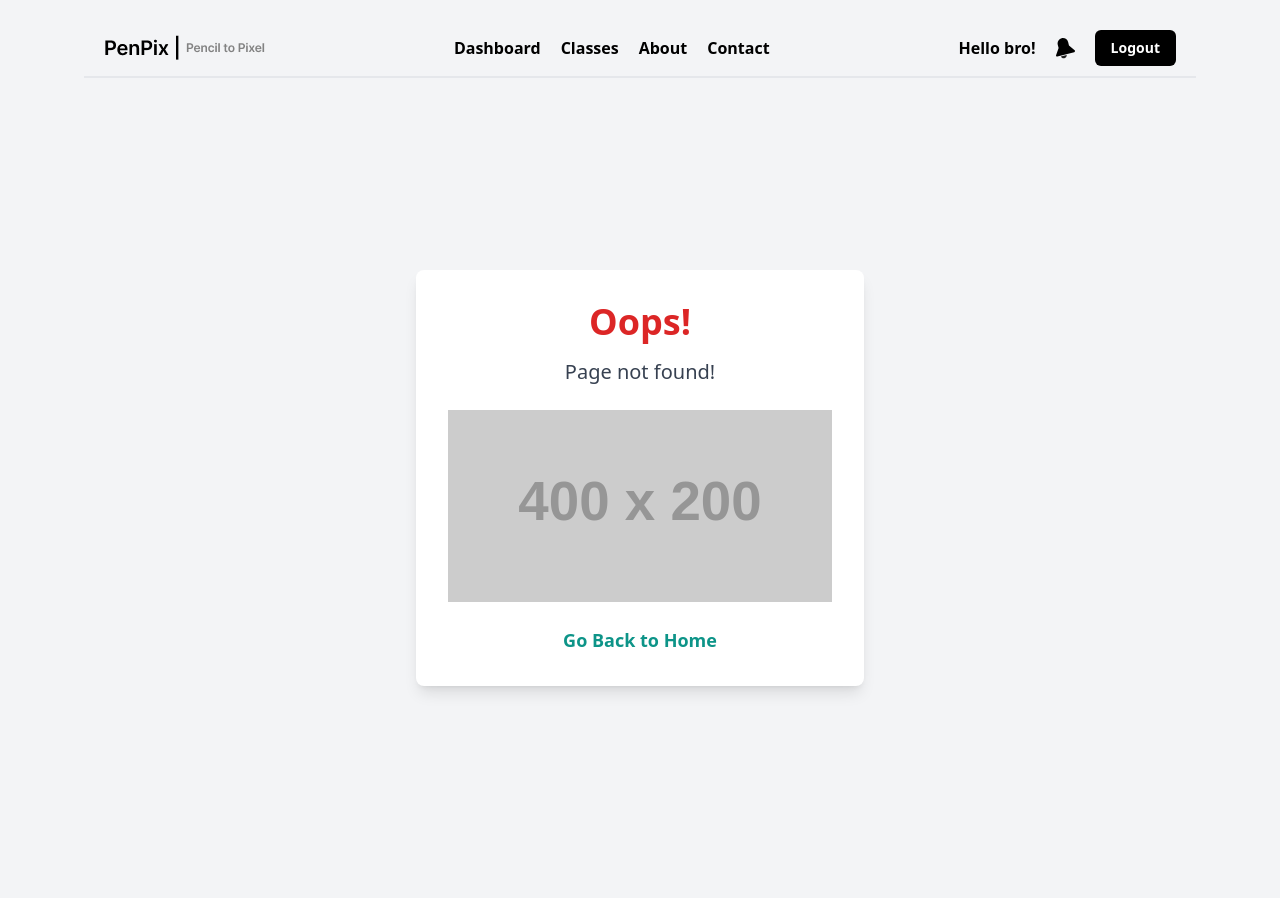
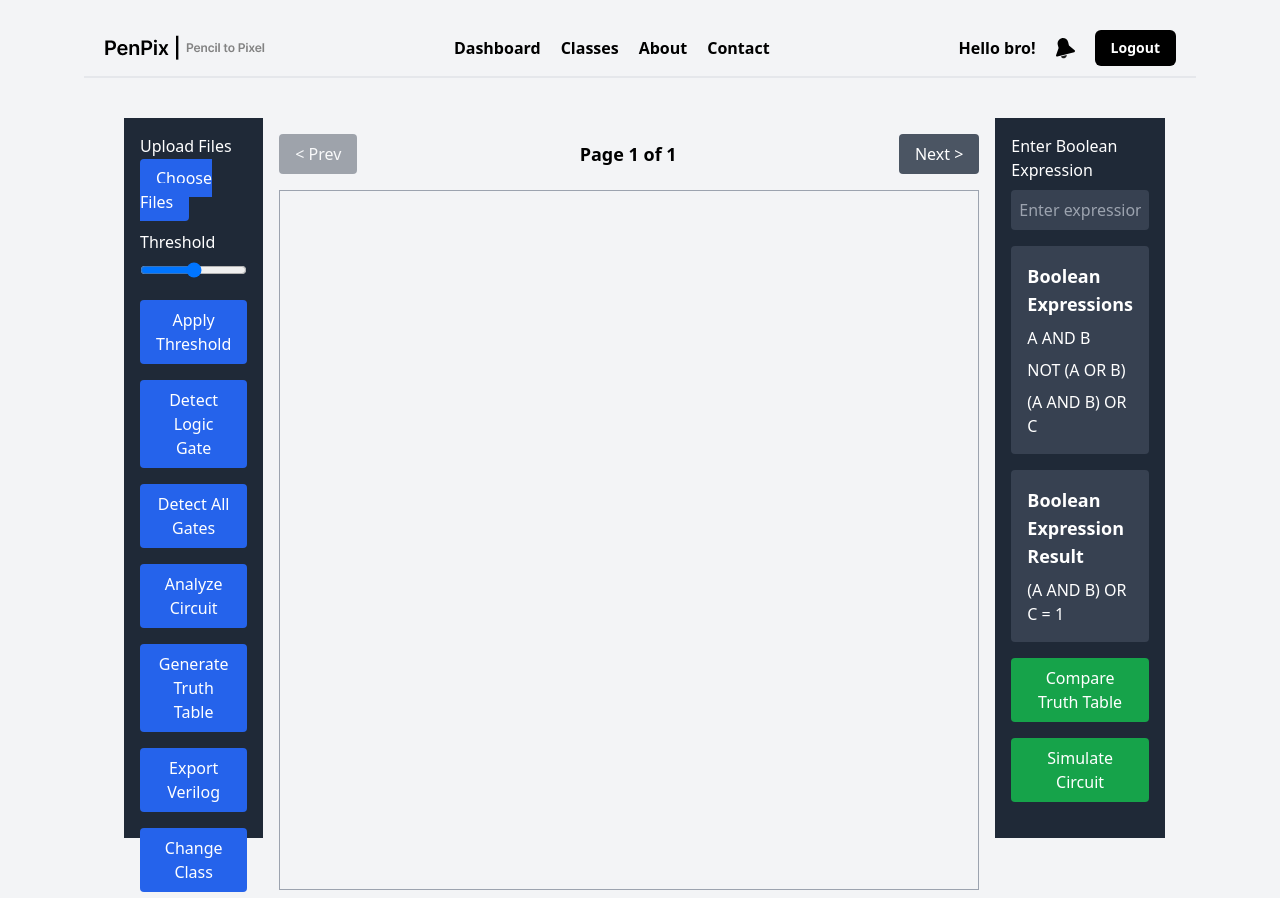
Before and after one commit to markDoesany/pen-pix, a React (Vite) app in the folder frontend/: page /circuit-evaluator in a window 1280 px wide. Before the commit this address had no page. Built offline with nearby package versions, Linux system fonts and the light colour scheme.

Commit message:
improve dashboard page and initial circuit evaluator page

```diff
--- a/frontend/src/App.jsx
+++ b/frontend/src/App.jsx
@@ -6,6 +6,7 @@ import Authentication from './pages/Authentication/index.jsx';
 import ResetPasswordPage from './pages/ResetPassword/index.jsx';
 import Dashboard from './pages/Dashboard/index.jsx';
 import LandingPage from './pages/LandingPage/index.jsx';
+import CircuitInspectorPage from './pages/CircuitInspector/index.jsx';
 import ErrorPage from './components/ErrorPage.jsx';
 import { ToastProvider } from './contexts/ToastContext';
 import 'react-toastify/dist/ReactToastify.css';
@@ -28,6 +29,7 @@ const App = () => {
             <Route path="/auth" element={user ? <Navigate to={`/dashboard/${user.id}`} /> : <Authentication />} />
             <Route path="/reset-password" element={<ResetPasswordPage />} />
             <Route path="/dashboard/:userId" element = {<Dashboard/>}/>
+            <Route path="/circuit-evaluator" element = {<CircuitInspectorPage/>}/>
             <Route path="/error" element={<ErrorPage errorType={state.errorType} errorMessage={state.errorMessage} />} />
             <Route path="*" element={<ErrorPage errorType="404" errorMessage="Page not found!" />} />
           </Routes>
--- a/frontend/src/atoms/TasksAtom.js
+++ b/frontend/src/atoms/TasksAtom.js
@@ -4,7 +4,7 @@ export const TasksAtom = atom({
   key: 'TasksAtom',
   default: [
     {
-      classNumber: 1,
+      classGroup: 1,
       title: 'Machine Learning',
       totalSubmissions: 30,
       reviewedSubmission: 15,
@@ -13,7 +13,7 @@ export const TasksAtom = atom({
       type: 'Assignment'
     },
     {
-      classNumber: 2,
+      classGroup: 2,
       title: 'Advanced Algorithms Quiz',
       totalSubmissions: 25,
       reviewedSubmission: 20,
@@ -22,7 +22,7 @@ export const TasksAtom = atom({
       type: 'Quiz'
     },
     {
-      classNumber: 3,
+      classGroup: 3,
       title: 'Database Design Project',
       totalSubmissions: 18,
       reviewedSubmission: 5,
@@ -31,7 +31,7 @@ export const TasksAtom = atom({
       type: 'Project'
     },
     {
-      classNumber: 4,
+      classGroup: 4,
       title: 'Software Engineering Midterm Exam',
       totalSubmissions: 22,
       reviewedSubmission: 12,
@@ -40,7 +40,7 @@ export const TasksAtom = atom({
       type: 'Exam'
     },
     {
-      classNumber: 5,
+      classGroup: 5,
       title: 'Operating Systems Lab Report',
       totalSubmissions: 16,
       reviewedSubmission: 8,
--- a/frontend/src/components/Header.jsx
+++ b/frontend/src/components/Header.jsx
@@ -30,9 +30,9 @@ const Header = () => {
         <Link> <img src="/icons/PenPix-txt.png" alt="Logo" /> </Link>
       </div>
 
-      <navbar className="navbar flex items-center">
+      <div className="navbar flex items-center">
         <Links/>
-      </navbar>
+      </div>
 
       <div className="user-menu flex items-center gap-5 font-semibold">
         <p>Hello bro!</p>
--- a/frontend/src/components/Toast.jsx
+++ b/frontend/src/components/Toast.jsx
@@ -22,7 +22,7 @@ const Toast = ({ message, type, onClose }) => {
   }, [onClose]);
 
   return (
-    <div className={`fixed top-4 right-4 p-4 rounded-lg text-white shadow-lg ${getTypeClass()} transition-transform transform-gpu`} style={{ minWidth: '200px' }}>
+    <div className={`fixed bottom-4 right-4 p-4 rounded-lg text-white shadow-lg ${getTypeClass()} transition-transform transform-gpu`} style={{ minWidth: '200px' }}>
       <div className="flex justify-between items-center">
         <span>{message}</span>
         <button onClick={onClose} className="ml-4 text-xl font-bold">&times;</button>
--- /dev/null
+++ b/frontend/src/pages/CircuitInspector/index.jsx
@@ -0,0 +1,211 @@
+import React, { useState, useRef, useEffect } from 'react';
+
+const CircuitInspectorPage = () => {
+  const [files, setFiles] = useState([]);
+  const [currentPage, setCurrentPage] = useState(1);
+  const [imageSrc, setImageSrc] = useState(null);
+  const [scale, setScale] = useState(1);
+  const [position, setPosition] = useState({ x: 0, y: 0 });
+  const canvasRef = useRef(null);
+  const isDragging = useRef(false);
+  const dragStart = useRef({ x: 0, y: 0 });
+
+  const totalPages = files.length;
+
+  const handlePreviousPage = () => {
+    if (currentPage > 1) {
+      setCurrentPage(currentPage - 1);
+      displayImage(files[currentPage - 2]);
+    }
+  };
+
+  const handleNextPage = () => {
+    if (currentPage < totalPages) {
+      setCurrentPage(currentPage + 1);
+      displayImage(files[currentPage]);
+    }
+  };
+
+  const handleFileUpload = (event) => {
+    const uploadedFiles = Array.from(event.target.files).filter(file =>
+      file.type === 'image/jpeg' || file.type === 'image/png'
+    );
+
+    if (uploadedFiles.length > 0) {
+      setFiles(uploadedFiles);
+      setCurrentPage(1); // Reset to the first page
+      displayImage(uploadedFiles[0]); // Display the first image
+    } else {
+      alert('Please upload .jpg or .png images.');
+    }
+  };
+
+  const displayImage = (file) => {
+    const reader = new FileReader();
+    reader.onload = () => {
+      setImageSrc(reader.result);
+      setScale(1); // Reset zoom
+      setPosition({ x: 0, y: 0 }); // Reset position
+    };
+    reader.readAsDataURL(file);
+  };
+
+  const drawImage = () => {
+    if (canvasRef.current && imageSrc) {
+      const canvas = canvasRef.current;
+      const ctx = canvas.getContext('2d');
+      const img = new Image();
+      img.src = imageSrc;
+      img.onload = () => {
+        // Clear the canvas
+        ctx.clearRect(0, 0, canvas.width, canvas.height);
+
+        // Calculate the aspect ratio
+        const aspectRatio = img.width / img.height;
+
+        // Set the canvas size
+        canvas.height = 600; // Fixed height
+        canvas.width = canvas.height * aspectRatio; // Adjust width
+
+        // Draw the image on the canvas, maintaining aspect ratio
+        ctx.setTransform(scale, 0, 0, scale, position.x, position.y);
+        ctx.drawImage(img, 0, 0, canvas.width, canvas.height);
+      };
+    }
+  };
+
+  // Handle zoom in/out
+  const handleWheel = (event) => {
+    event.preventDefault();
+    const zoomFactor = 0.1;
+    const newScale = scale + (event.deltaY > 0 ? -zoomFactor : zoomFactor);
+    setScale(Math.min(Math.max(newScale, 0.5), 3)); // Limit zoom levels between 0.5x and 3x
+  };
+
+  // Handle drag start
+  const handleMouseDown = (event) => {
+    isDragging.current = true;
+    dragStart.current = { x: event.clientX - position.x, y: event.clientY - position.y };
+  };
+
+  // Handle dragging
+  const handleMouseMove = (event) => {
+    if (isDragging.current) {
+      setPosition({ x: event.clientX - dragStart.current.x, y: event.clientY - dragStart.current.y });
+    }
+  };
+
+  // Handle drag end
+  const handleMouseUp = () => {
+    isDragging.current = false;
+  };
+
+  // Draw the image whenever imageSrc, scale, or position changes
+  useEffect(() => {
+    drawImage();
+  }, [imageSrc, scale, position]);
+
+  return (
+    <div className="flex h-screen p-10">
+      {/* Left Sidebar */}
+      <div className="w-1/6 bg-gray-800 text-white p-4 space-y-4">
+        <div>
+          <label className="block mb-2">Upload Files</label>
+          <input
+            type="file"
+            accept=".jpg, .png"
+            multiple
+            onChange={handleFileUpload}
+            className="hidden"
+            id="file-upload"
+          />
+          <label
+            htmlFor="file-upload"
+            className="w-full py-2 px-4 bg-blue-600 text-center rounded cursor-pointer hover:bg-blue-700"
+          >
+            Choose Files
+          </label>
+        </div>
+        <div className="space-y-2">
+          <label className="block">Threshold</label>
+          <input type="range" className="w-full" min="0" max="100" />
+        </div>
+        <button className="w-full py-2 px-4 bg-blue-600 rounded hover:bg-blue-700">Apply Threshold</button>
+        <button className="w-full py-2 px-4 bg-blue-600 rounded hover:bg-blue-700">Detect Logic Gate</button>
+        <button className="w-full py-2 px-4 bg-blue-600 rounded hover:bg-blue-700">Detect All Gates</button>
+        <button className="w-full py-2 px-4 bg-blue-600 rounded hover:bg-blue-700">Analyze Circuit</button>
+        <button className="w-full py-2 px-4 bg-blue-600 rounded hover:bg-blue-700">Generate Truth Table</button>
+        <button className="w-full py-2 px-4 bg-blue-600 rounded hover:bg-blue-700">Export Verilog</button>
+        <button className="w-full py-2 px-4 bg-blue-600 rounded hover:bg-blue-700">Change Class</button>
+      </div>
+
+      {/* Main Content (Canvas Area) */}
+      <div className="flex-grow bg-gray-100 p-4">
+        <div className="flex justify-between items-center mb-4">
+          <button
+            onClick={handlePreviousPage}
+            className={`py-2 px-4 bg-gray-600 text-white rounded hover:bg-gray-700 ${currentPage === 1 && 'opacity-50 cursor-not-allowed'}`}
+            disabled={currentPage === 1}
+          >
+            &lt; Prev
+          </button>
+          <div className="text-lg font-semibold">
+            Page {currentPage} of {totalPages || 1}
+          </div>
+          <button
+            onClick={handleNextPage}
+            className={`py-2 px-4 bg-gray-600 text-white rounded hover:bg-gray-700 ${currentPage === totalPages && 'opacity-50 cursor-not-allowed'}`}
+            disabled={currentPage === totalPages}
+          >
+            Next &gt;
+          </button>
+        </div>
+        <canvas
+          ref={canvasRef}
+          className="border border-gray-400"
+          style={{ height: '700px', width: '700px' }}
+          onWheel={handleWheel}
+          onMouseDown={handleMouseDown}
+          onMouseMove={handleMouseMove}
+          onMouseUp={handleMouseUp}
+          onMouseLeave={handleMouseUp}
+        />
+      </div>
+
+      {/* Right Panel */}
+      <div className="w-1/6 bg-gray-800 text-white p-4 space-y-4">
+        <div>
+          <label className="block mb-2">Enter Boolean Expression</label>
+          <input
+            type="text"
+            className="w-full p-2 rounded bg-gray-700 text-white"
+            placeholder="Enter expression"
+          />
+        </div>
+
+        {/* Display Boolean Expressions */}
+        <div className="bg-gray-700 p-4 rounded">
+          <h3 className="text-lg font-semibold mb-2">Boolean Expressions</h3>
+          <ul className="space-y-2">
+            <li>A AND B</li>
+            <li>NOT (A OR B)</li>
+            <li>(A AND B) OR C</li>
+            {/* Add more expressions as needed */}
+          </ul>
+        </div>
+
+        {/* Display Boolean Result */}
+        <div className="bg-gray-700 p-4 rounded">
+          <h3 className="text-lg font-semibold mb-2">Boolean Expression Result</h3>
+          <p>(A AND B) OR C = 1</p>
+          {/* Replace with dynamic content in the real application */}
+        </div>
+
+        <button className="w-full py-2 px-4 bg-green-600 rounded hover:bg-green-700">Compare Truth Table</button>
+        <button className="w-full py-2 px-4 bg-green-600 rounded hover:bg-green-700">Simulate Circuit</button>
+      </div>
+    </div>
+  );
+};
+
+export default CircuitInspectorPage;
--- a/frontend/src/pages/Dashboard/components/CreateTaskForm.jsx
+++ b/frontend/src/pages/Dashboard/components/CreateTaskForm.jsx
@@ -49,9 +49,9 @@ const CreateTaskForm = ({ onClose }) => {
   };
 
   const handleSave = () => {
-    const transformedData = formData.classGroups.map((group, groupIndex) => ({
-      classNumber: groupIndex + 1,
-      title: `${formData.title} - ${groupIndex + 1}`,
+    const transformedData = formData.classGroups.map(group => ({
+      classGroup: group.name,
+      title: formData.title,
       totalSubmissions: 0, // Default value
       reviewedSubmission: 0, // Default value
       dueDate: group.dueDate, // Assuming dueDate from formData for illustration
@@ -75,8 +75,7 @@ const CreateTaskForm = ({ onClose }) => {
 
   return (
     <div className="fixed inset-0 flex items-center justify-center bg-gray-800 bg-opacity-50 z-50">
-      <div className="bg-white p-6 rounded-lg shadow-lg w-full max-w-4xl h-4/5 flex flex-col">
-        <div className="flex-1 overflow-auto">
+      <div className="bg-white p-10 rounded-lg shadow-lg w-full max-w-4xl h-4/5 flex flex-col overflow-auto">
           <h2 className="text-xl font-bold mb-4">Create Task</h2>
 
           <div className="space-y-4">
@@ -215,7 +214,6 @@ const CreateTaskForm = ({ onClose }) => {
               </select>
             </div>
           </div>
-        </div>
 
         {/* Form Actions */}
         <div className="mt-6 flex justify-between">
--- a/frontend/src/pages/Dashboard/components/TaskList.jsx
+++ b/frontend/src/pages/Dashboard/components/TaskList.jsx
@@ -1,31 +1,53 @@
+import { useState } from "react";
+import TaskMenu from "./TaskMenu";
+
 const TaskList = ({ filter, tasks }) => {
+  const [openTask, setOpenTask] = useState(null); // State to track the open task
+
   const filteredTasks = tasks.filter(task => {
     if (filter === 'All') return true;
     return task.status === filter;
   });
 
+  const handleMenu = (task) => {
+    // Toggle the task menu
+    setOpenTask(prevTaskId => (prevTaskId === task ? null : task));
+  };
+
   return (
     <div className="max-w-7xl mx-auto px-4 py-6">
-      <div className="grid grid-cols-7 gap-4 font-semibold text-sm border-b-2 pb-2">
-        <div className="text-gray-500">Group</div>
-        <div>Title</div>
-        <div className="text-center">No. of Submissions</div>
-        <div className="text-center">Due Date</div>
-        <div className="text-center">Status</div>
-        <div className="text-center">Type of Task</div>
-        <div className="text-right pr-3">Icon</div>
+      <div className="grid grid-cols-9 gap-4 font-semibold text-sm border-b-2 pb-2">
+        <div className="text-gray-500 col-span-1">Group</div>
+        <div className="col-span-2">Title</div>
+        <div className="text-center col-span-1">No. of Submissions</div>
+        <div className="text-center col-span-2">Due Date</div>
+        <div className="text-center col-span-1">Status</div>
+        <div className="text-center col-span-1">Type of Task</div>
+        <div className="text-right col-span-1 pr-3"></div>
       </div>
-      {filteredTasks.map((task, index) => (
-        <div key={index} className="grid grid-cols-7 gap-4 text-sm border-b py-5 hover:bg-gray-200 rounded-b-sm cursor-pointer items-center">
-          <div className="text-gray-500 pl-3">{task.classNumber}</div>
-          <div>{task.title}</div>
-          <div className="text-center">{task.reviewedSubmission}/{task.totalSubmissions}</div>
-          <div className="text-center">{task.dueDate}</div>
-          <div className={`text-center ${task.status === 'Ongoing' ? 'text-red-500' : 'text-green-500'}`}>
+      {filteredTasks.map((task) => (
+        <div
+          key={task.classGroup} // Use unique ID for key
+          className="grid grid-cols-9 gap-4 text-sm border-b py-5 hover:bg-gray-200 rounded-b-sm cursor-pointer items-center relative"
+        >
+          <div className="text-gray-500 pl-3 col-span-1">{task.classGroup}</div>
+          <div className="col-span-2">{task.title}</div>
+          <div className="text-center col-span-1">
+            {task.reviewedSubmission}/{task.totalSubmissions}
+          </div>
+          <div className="text-center col-span-2">{task.dueDate}</div>
+          <div
+            className={`text-center col-span-1 ${
+              task.status === "Ongoing" ? "text-red-500" : "text-green-500"
+            }`}
+          >
             {task.status}
           </div>
-          <div className="text-center">{task.type}</div>
-          <div className="text-right pr-3">Icon</div>
+          <div className="text-center col-span-1">{task.type}</div>
+          <button className="text-right col-span-1 pr-4" onClick={() => handleMenu(task)}>
+            <img className="inline-block" src="/icons/meatballs_menu.svg" alt="Menu icon" />
+          </button>
+          {openTask === task && <TaskMenu task={task}/>}
         </div>
       ))}
     </div>
--- /dev/null
+++ b/frontend/src/pages/Dashboard/components/TaskMenu.jsx
@@ -0,0 +1,30 @@
+const TaskMenu = ({task}) => {
+  return (
+    <div className="absolute right-0 -bottom-40 bg-white border border-gray-300 shadow-lg rounded-md p-2 w-48 z-50">
+      <ul className="space-y-2">
+        <li>
+          <button className="w-full text-left text-sm text-gray-700 hover:bg-gray-100 px-2 py-1 rounded-md">
+            Generate Link
+          </button>
+        </li>
+        <li>
+          <button className="w-full text-left text-sm text-gray-700 hover:bg-gray-100 px-2 py-1 rounded-md">
+            Get Template
+          </button>
+        </li>
+        <li>
+          <button className="w-full text-left text-sm text-gray-700 hover:bg-gray-100 px-2 py-1 rounded-md">
+            Edit Task
+          </button>
+        </li>
+        <li>
+          <button className="w-full text-left text-sm text-gray-700 hover:bg-gray-100 px-2 py-1 rounded-md">
+            Remove Task
+          </button>
+        </li>
+      </ul>
+    </div>
+  );
+}
+
+export default TaskMenu;
```
Also changed, not shown: frontend/public/icons/meatballs_menu.svg (added).
